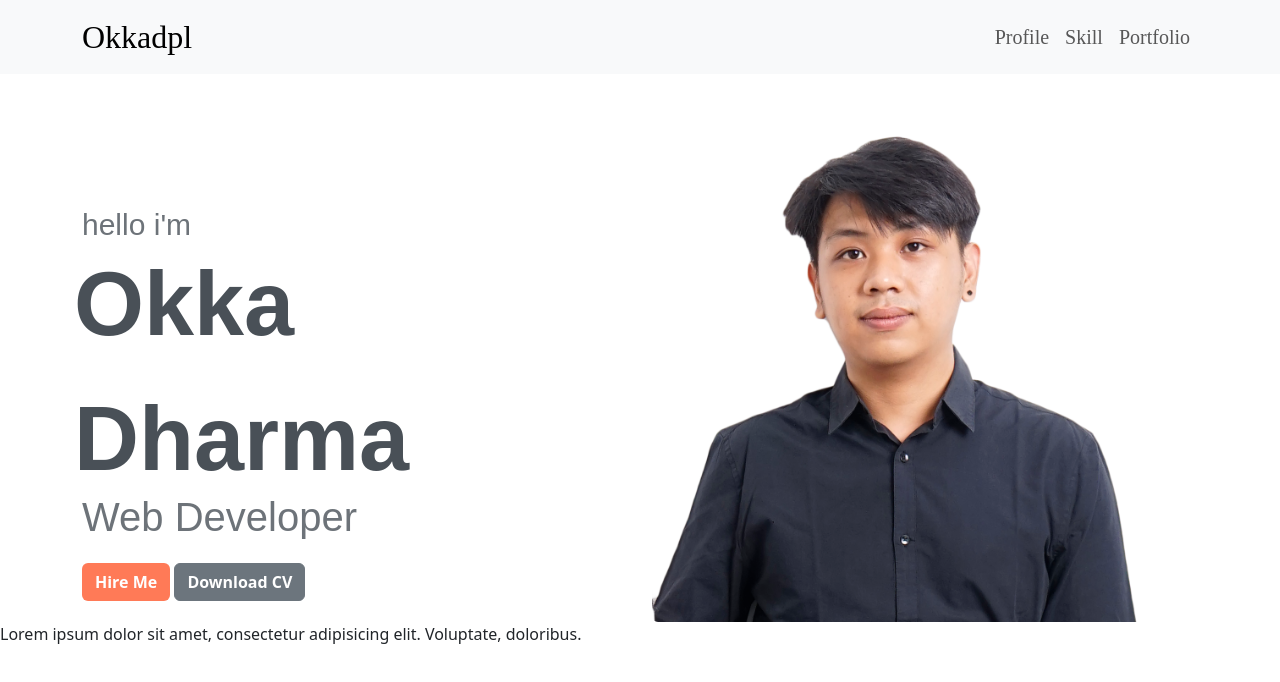
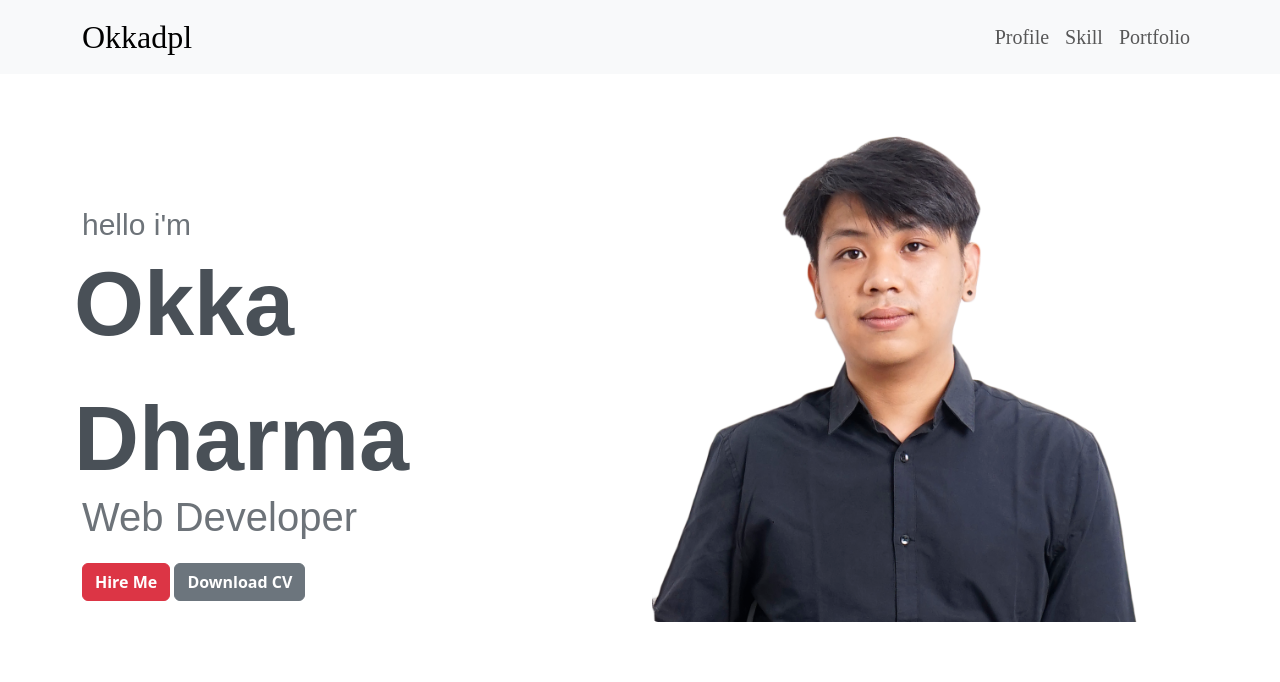
Before and after one commit to OkkaDPL/portfolio, a plain HTML site: page index.html in a window 1280 px wide. Drawn offline with nearby package versions, Linux system fonts and the light colour scheme; a web font is replaced by a local one.

Commit message:
Update index.html
test rubah btn-orange ke btn-danger

```diff
--- a/index.html
+++ b/index.html
@@ -45,7 +45,7 @@
           <p class="a">hello i'm</p>
           <p class="b">Okka Dharma</p>
           <p class="c fw-light">Web Developer</p>
-          <button type="button" class="btn btn-orange fw-bold">Hire Me</button>
+          <button type="button" class="btn btn-danger fw-bold">Hire Me</button>
           <button type="button" class="btn btn-secondary fw-bold">Download CV</button>
         </div>
         <div class="col-6">
@@ -55,8 +55,6 @@
     </div>
   </section>
 
-  <p>Lorem ipsum dolor sit amet, consectetur adipisicing elit. Voluptate, doloribus.</p>
-
   <script src="https://cdn.jsdelivr.net/npm/bootstrap@5.3.2/dist/js/bootstrap.bundle.min.js"
     integrity="sha384-C6RzsynM9kWDrMNeT87bh95OGNyZPhcTNXj1NW7RuBCsyN/o0jlpcV8Qyq46cDfL"
     crossorigin="anonymous"></script>
```
